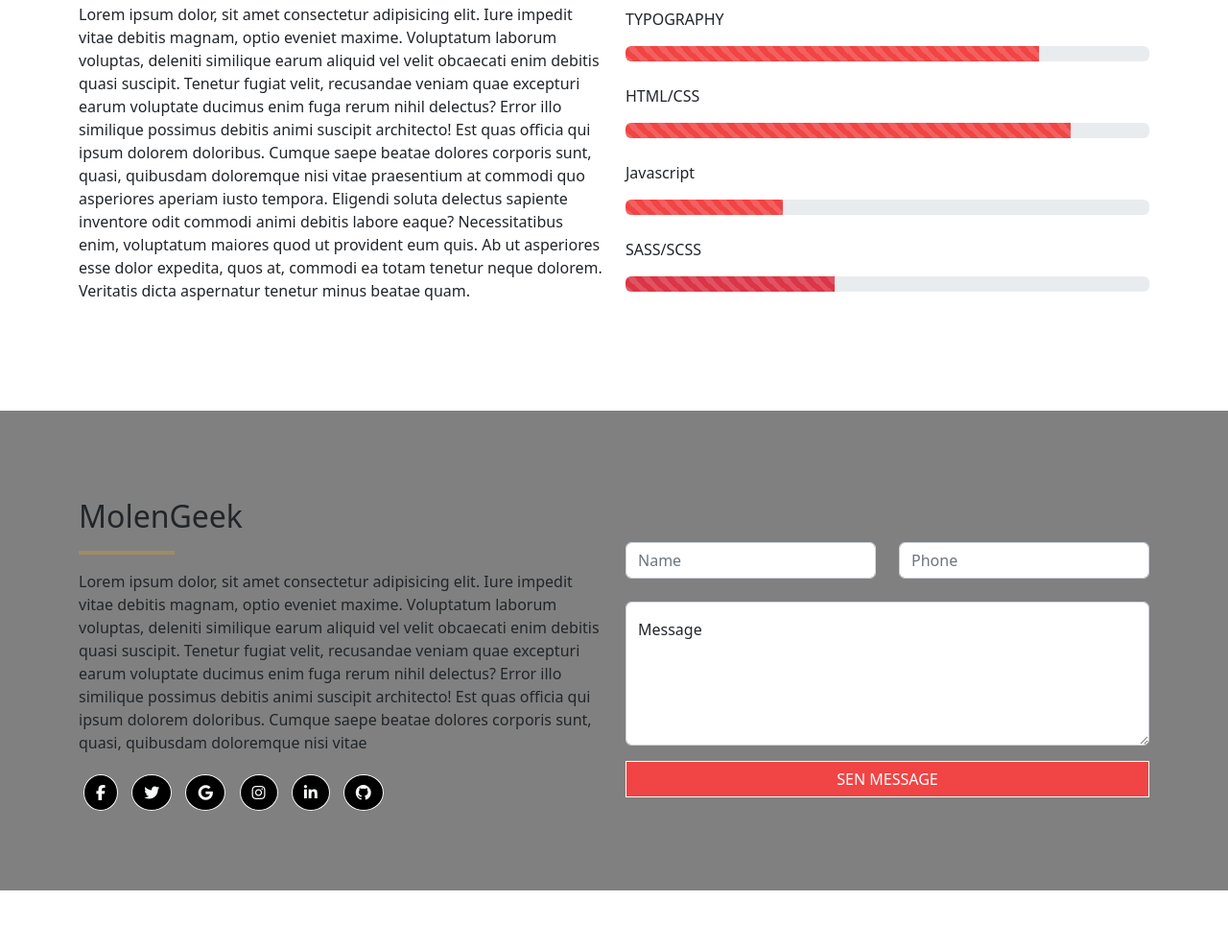
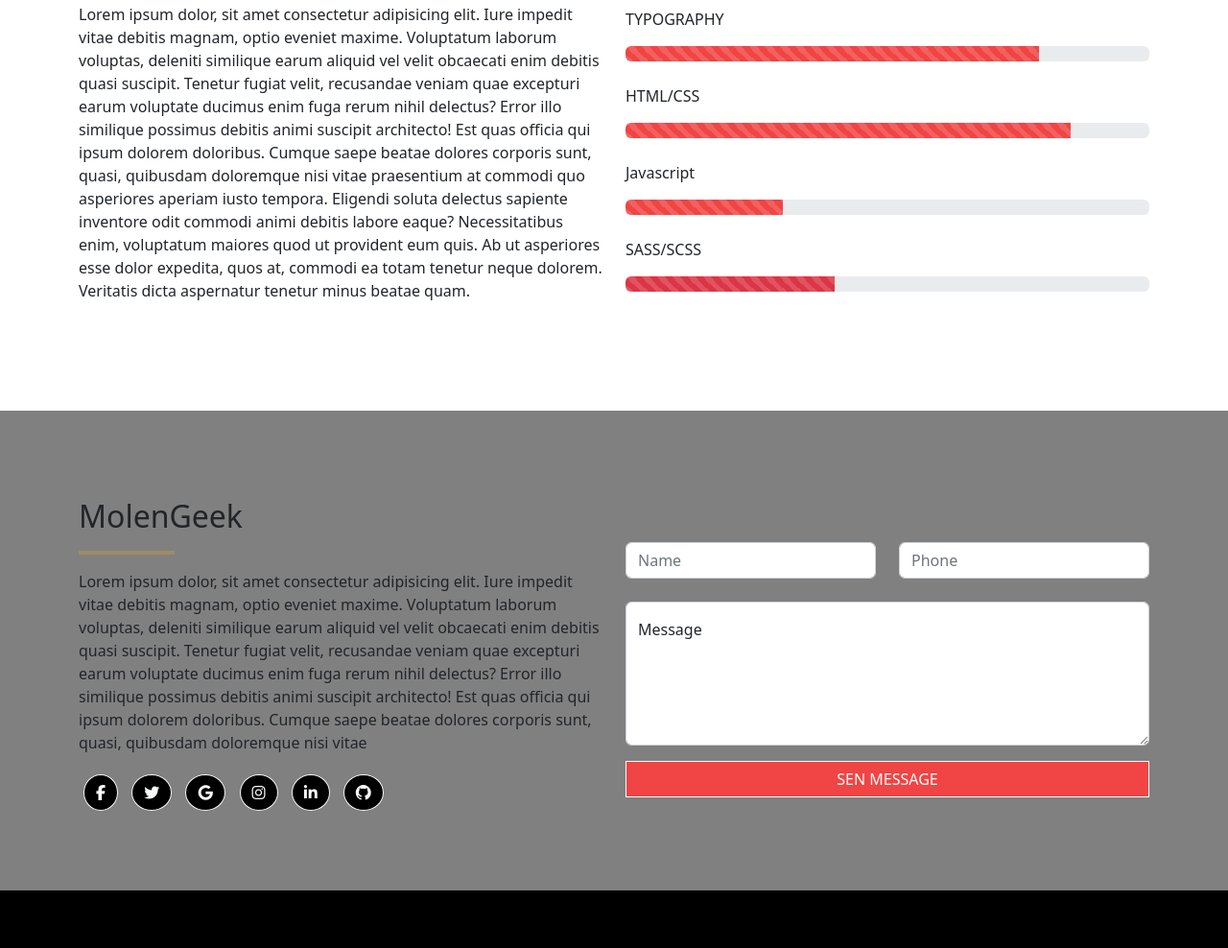
Before and after one commit to mohabrd/projet_molengeek_quentin_moha, a website: page index.html in a window 1280 px wide. Shown: the part 2153-3141 px from the top of the page at 96% size. Before the commit the page ends 3081 px from the top, so only its background shows below. Drawn offline with nearby package versions, Linux system fonts and the light colour scheme.

Commit message:
bas du footer

```diff
--- a/index.html
+++ b/index.html
@@ -265,6 +265,9 @@
             </div>
         </div>
     </footer>
+    <section class="FQ1B">
+
+    </section>
 
     <script src="./node_modules/bootstrap/dist/js/bootstrap.bundle.js"></script>
 </body>
--- a/src/sass/modules/_footer.scss
+++ b/src/sass/modules/_footer.scss
@@ -6,3 +6,7 @@
         margin-top: 8%;
     }
 }
+.FQ1B{
+    height:60px;
+    background-color: black;
+}
```
Also changed, not shown: public/css/app.css.
